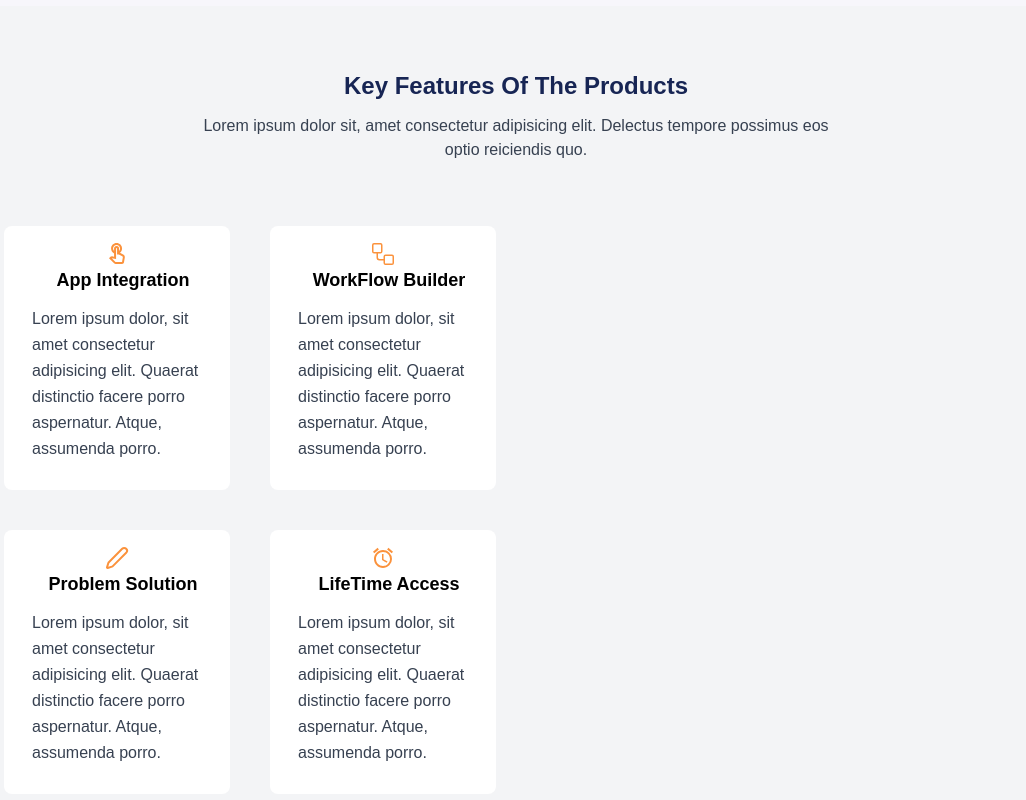
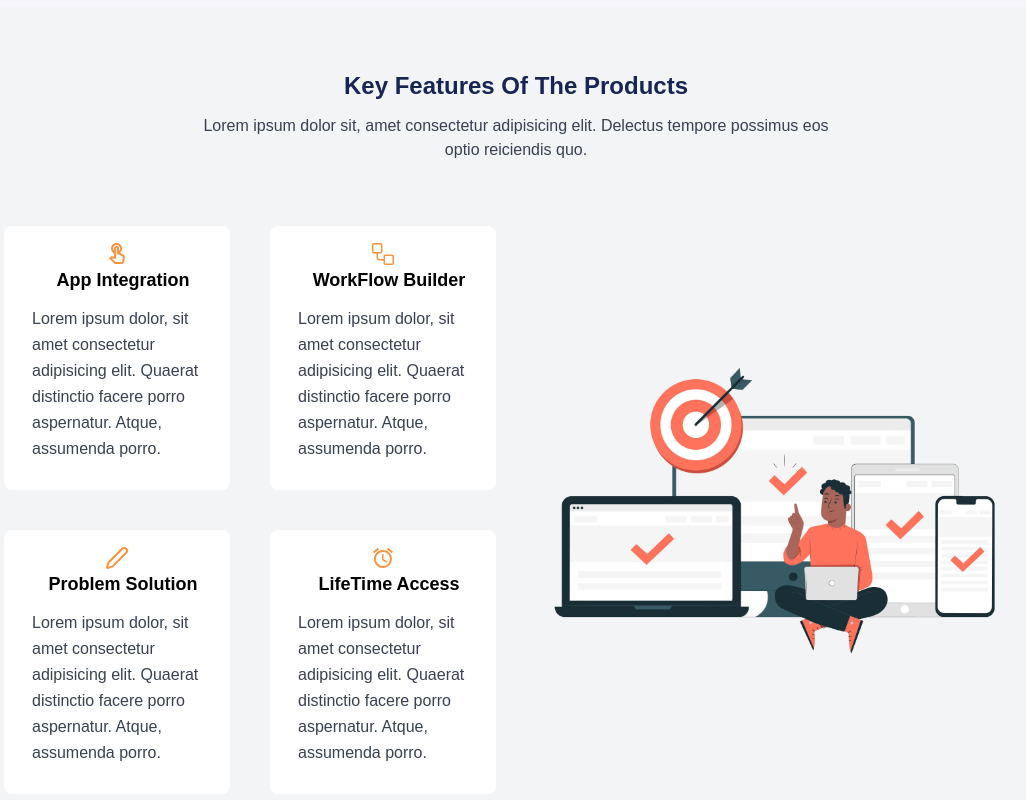
Before and after one commit to moonspark78/TechDev_NextJS, a Next.js app: page / in a window 1280 px wide. Shown: the part 1498-2298 px from the top of the page, without its empty margins (124-1150 px from the left). Built offline with nearby package versions, Linux system fonts and the light colour scheme; a web font is replaced by a local one.

Commit message:
Working on  Feature components

```diff
--- a/app/components/Home/Feature/Feature.tsx
+++ b/app/components/Home/Feature/Feature.tsx
@@ -1,3 +1,4 @@
+import Image from 'next/image'
 import React from 'react'
 import { GoWorkflow } from 'react-icons/go'
 import { LuPen } from 'react-icons/lu'
@@ -93,6 +94,14 @@ const Feature = () => {
                 </div>
             </div>
             {/* Image Content */}
+            <div>
+                <Image
+                    src="/images/f1.png"
+                    alt='feature'
+                    width={700}
+                    height={700}
+                />
+            </div>
         </div>
     </div>
   )
```
